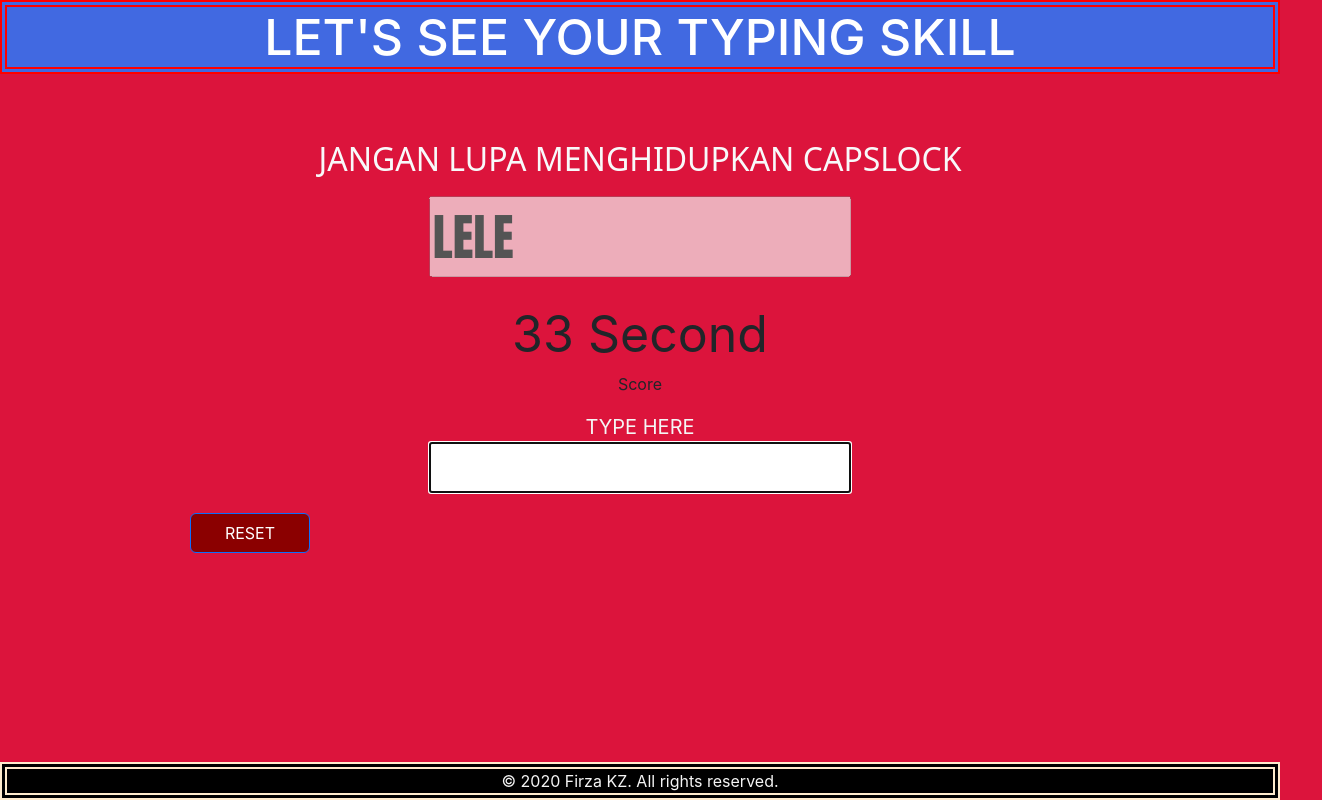
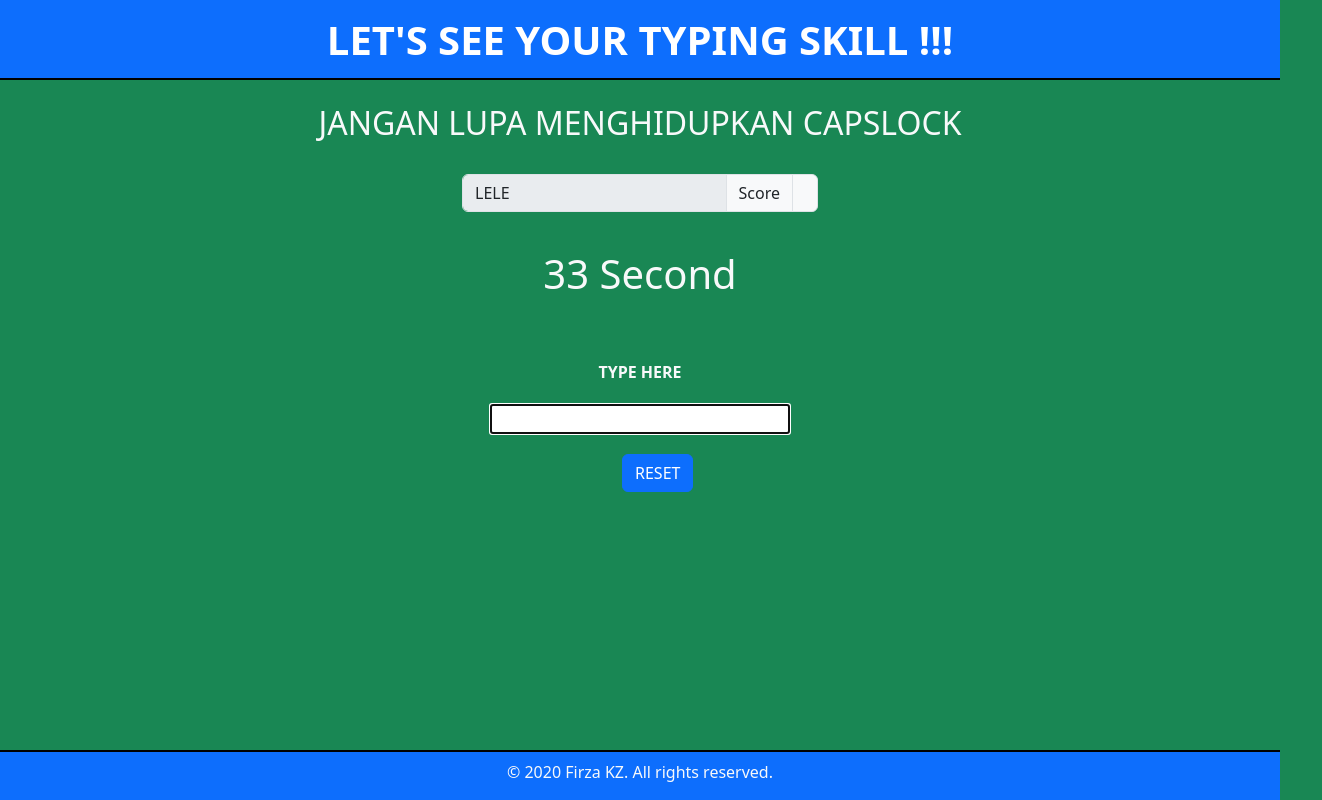
Before and after one commit to portfoliosaya/typing, a plain HTML site: page index.html in a window 1280 px wide. Both pictures are taken after a click on the button "START". Shown: the whole page, 1322 px wide, since content can reach past the window. Drawn offline with nearby package versions, Linux system fonts and the light colour scheme.

Commit message:
typing ninja yang baru

```diff
--- a/index.html
+++ b/index.html
@@ -1,57 +1,66 @@
 <!DOCTYPE html>
 <html lang="en">
-<head>
-    <meta charset="UTF-8">
-    <meta name="viewport" content="width=device-width, initial-scale=1.0">
-    <link rel="icon" href="icon.jpg">
+  <head>
+    <meta charset="UTF-8" />
+    <meta name="viewport" content="width=device-width, initial-scale=1.0" />
+    <link href="https://cdn.jsdelivr.net/npm/bootstrap@5.3.3/dist/css/bootstrap.min.css" rel="stylesheet" integrity="sha384-QWTKZyjpPEjISv5WaRU9OFeRpok6YctnYmDr5pNlyT2bRjXh0JMhjY6hW+ALEwIH" crossorigin="anonymous" />
+    <link rel="stylesheet" href="style.css" />
+    <link rel="icon" href="icon.jpg" />
     <title>Typing Ninja</title>
-    <link rel="stylesheet" href="style.css">
-    <link href="https://cdn.jsdelivr.net/npm/bootstrap@5.3.3/dist/css/bootstrap.min.css" rel="stylesheet" integrity="sha384-QWTKZyjpPEjISv5WaRU9OFeRpok6YctnYmDr5pNlyT2bRjXh0JMhjY6hW+ALEwIH" crossorigin="anonymous" />
+  </head>
+  <audio id="myMusic" class="d-none" controls autoplay>
+    <source src="st.mp3" type="audio/mpeg" />
+    Your browser does not support the audio element.
+  </audio>
+  <body class="bg-success">
+    <section id="title">
+      <div class="container-fluid">
+        <div class="row text-center text-bg-dark fs-5 fw-bold" style="height: 80px">
+          <div class="col-sm-12 bg-primary h-100" style="border-bottom: 2px solid black">
+            <h1 class="fw-bold mt-3">LET'S SEE YOUR TYPING SKILL !!!</h1>
+          </div>
+        </div>
+      </div>
+    </section>
+    <!-- SECTION KONTEN -->
+    <div class="container text-center fw-bold">
+      <div class="row text-light fw-bold justify-content-center">
+        <div class="col-12 my-4">
+          <h2 class="text-uppercase">Jangan Lupa Menghidupkan Capslock</h2>
+        </div>
+        <div class="col-md-4">
+          <div class="input-group">
+            <input type="text" class="form-control" aria-label="Dollar amount (with dot and two decimal places)" id="soal" disabled />
+            <span class="input-group-text">Score</span>
+            <span class="input-group-text score" id="skor" value="0"></span>
+          </div>
+        </div>
+        <h1 class="waktu" id="demo" class="ukuranW"></h1>
 
-</head>
-<audio id ="myMusic" controls autoplay>
-    <source src="st.mp3" type="audio/mpeg">
-  Your browser does not support the audio element.
-  </audio>
-<body class="body">
-    <div class="title">
-        <h1 class="nav">LET'S SEE YOUR TYPING SKILL</h1>
+        <div class="col-md-12 mt-5">
+          <label for="jawab" class="margintop">TYPE HERE</label>
+        </div>
+        <div class="col-md-12">
+          <input type="text" name="jawab" class="input-huruf" id="jawaban" />
+        </div>
+        <div class="col-md-4 justify-content-center align-items-center" style="margin-top: 20px">
+          <button id="reset" class="btn btn-primary ml-reset" style="color: white; margin-left: 160px">
+            <a href="" onclick="location.reload()" style="text-decoration: none; color: white">RESET</a>
+          </button>
+          <button class="btn btn-primary" id="start">START</button>
+          <button class="btn btn-primary my-3 m-5" id="back"><a href="https://portfoliosaya.github.io/firza/#portfolio" style="text-decoration: none; color: white">BACK</a></button>
+        </div>
+      </div>
     </div>
-    <div class="container text-center" style="margin-top: 80px;">
-        <div class="row">
-            <h2 class="text-light text-bold">JANGAN LUPA MENGHIDUPKAN CAPSLOCK</h2>
+    <!-- FOOTER -->
+    <div class="container-fluid border-top border-black border-2 fixed-bottom">
+      <div class="row bg-primary text-light text-center">
+        <div class="col-md-12 mt-2">
+          <p>© 2020 Firza KZ. All rights reserved.</p>
         </div>
+      </div>
     </div>
-    <div class="konten">
-        <input class="soal" id="soal" type="text" disabled></input>
-        <div class="waktu" id="demo" class="ukuranW"></div>
-        <div> Score </div>
-        <p type="text" id="skor" value="0" class="ukuranW"></p>
-        <label for="jawab">TYPE HERE</label><br>
-        <input class="jawaban text-uppercase" id="jawaban" type="text" name="jawab" rows="3">
-        </input>
-        <div class="row">
-            <div class="col-12 ml-10 ml-reset">
-                <button id="reset" class="btn btn-primary ml-reset" style="color: white; margin-left: 160px;">
-                    <a href="" onclick="location.reload()" style="text-decoration: none; color:white">RESET</a>
-                </button>
-            </div>
-            <div class="col mb-3" style="margin-left: 80px;">
-                <button id="start" class="btn btn-primary" style="color: white;">START</button>
-            </div>
-            <div class="col" style="margin-left: 75px;">
-                <button id="back" class="btn btn-primary" style="color: white;">
-                    <a href="https://portfoliosaya.github.io/firza/#portfolio" style="text-decoration: none; color:white">BACK</a>
-                </button>
-            </div>
-        </div>
-    </div>
-    <div class="footer">
-        <footer class="nav2"> © 2020 Firza KZ.  All rights reserved.</footer>
-    </div>
-    <script src="index.js">
-    </script>
+    <script src="script.js"></script>
     <script src="https://cdn.jsdelivr.net/npm/bootstrap@5.3.3/dist/js/bootstrap.bundle.min.js" integrity="sha384-YvpcrYf0tY3lHB60NNkmXc5s9fDVZLESaAA55NDzOxhy9GkcIdslK1eN7N6jIeHz" crossorigin="anonymous"></script>
-
-</body>
+  </body>
 </html>
--- /dev/null
+++ b/script.js
@@ -0,0 +1,102 @@
+let kata = [
+  "KUDA",
+  "AYAM",
+  "SAPI",
+  "SINGA",
+  "MACAN",
+  "KELEDAI",
+  "GAJAH",
+  "BUAYA",
+  "ULAR",
+  "TIKUS",
+  "KUCING",
+  "SEMUT",
+  "KUDANIL",
+  "JERAPAH",
+  "RUSA",
+  "KIJANG",
+  "HIENA",
+  "HIU",
+  "PAUS",
+  "PARE",
+  "BANTENG",
+  "DOMBA",
+  "KAMBING",
+  "CHEETAH",
+  "ELANG",
+  "GODZILLA",
+  "GORILLA",
+  "LELE",
+  "LOHAN",
+  "LEOPARD",
+];
+let buttonStart = document.getElementById("start");
+let temp = "";
+let random = Math.floor(Math.random() * 29);
+let jawaban = document.getElementById("jawaban");
+let soal = document.getElementById("soal");
+let hasil = 0;
+let vol = document.getElementById("myMusic");
+let backButton = document.getElementById("back");
+let reset = document.getElementById("reset");
+
+vol.volume = 0;
+
+reset.style.display = "none";
+
+// function goBack() {
+//   window.location.href = "/firzaportfolio/index.html#portfolio";
+// }
+
+if (location.reload) {
+  soal.value = "               ";
+  jawaban.value = "";
+}
+
+buttonStart.onclick = function start() {
+  document.getElementById("jawaban").focus();
+  vol.volume = 0.5;
+  buttonStart.style.display = "none";
+  document.getElementById("back").style.display = "none";
+  reset.style.display = "block";
+  timer();
+  let acak = random;
+  document.getElementById("soal").value = kata[acak];
+  return;
+};
+
+jawaban.oninput = function cek() {
+  if (jawaban.value === soal.value) {
+    soal.value = kata[Math.floor(Math.random() * 29)];
+    jawaban.value = "";
+
+    document.getElementById("skor").innerHTML = ++hasil;
+    return;
+  }
+};
+
+function timer() {
+  var seconds = 35;
+  var x = setInterval(function () {
+    seconds--;
+    document.getElementById("demo").innerHTML = seconds + " Second";
+    if (seconds === 0) {
+      clearInterval(x);
+      document.getElementById("demo").innerHTML = "Time's Up";
+      document.getElementById("jawaban").disabled = true;
+
+      if (hasil <= 20) {
+        alert(`Newbie Score Anda ${hasil}`);
+        soal.value = "                ";
+      } else if (hasil > 20 && hasil < 27) {
+        alert(`Good Job Score Anda ${hasil}`);
+        soal.value = "                ";
+      } else {
+        alert(`Pro Score Anda ${hasil}`);
+        soal.value = "                ";
+      }
+      location.reload();
+      soal.value = "                    ";
+    }
+  }, 1000);
+}
--- a/style.css
+++ b/style.css
@@ -1,124 +1,21 @@
-.body {
-  background-color: crimson;
+* {
+  padding: 0px;
+  margin: 0px;
 }
 
-.title {
-  overflow: hidden;
-  position: fixed;
-  top: 0;
-  height: 150px;
-  width: 100%;
-  left: 0;
-  text-align: center;
-}
-.konten {
-  font-family: -apple-system, BlinkMacSystemFont, "Segoe UI", Roboto, Oxygen, Ubuntu, Cantarell, "Open Sans", "Helvetica Neue", sans-serif;
-  top: 320px;
-  text-align: center;
-  width: 100%;
-  padding-top: 10px;
+.input-huruf {
+  height: 30px;
+  width: 300px;
 }
 
-.konten label {
-  font-size: 20px;
-  color: whitesmoke;
-}
-
-.konten textarea,
-.konten input {
-  font-size: 30px;
+.margintop {
+  margin-top: 100px;
   margin-bottom: 20px;
-  width: 33%;
-}
-
-.konten button {
-  background-color: darkred;
-  width: 120px;
-  height: 40px;
-}
-#skor {
-  font-family: Impact, Haettenschweiler, "Arial Narrow Bold", sans-serif;
-  font-size: 20px;
-}
-
-.nav {
-  display: flex;
-  justify-content: center;
-  font-family: -apple-system, BlinkMacSystemFont, "Segoe UI", Roboto, Oxygen, Ubuntu, Cantarell, "Open Sans", "Helvetica Neue", sans-serif;
-  font-size: 50px;
-  color: white;
-  border: 7px double red;
-  background-color: royalblue;
-  margin: 0;
-}
-.div2 {
-  overflow: hidden;
-  background-color: transparent;
-  position: fixed;
-  top: 190px;
-  width: 100%;
-  left: 0;
-  text-align: center;
-}
-
-.nav2 {
-  font-family: -apple-system, BlinkMacSystemFont, "Segoe UI", Roboto, Oxygen, Ubuntu, Cantarell, "Open Sans", "Helvetica Neue", sans-serif;
-  color: whitesmoke;
-  border: 7px double blanchedalmond;
-  background-color: black;
-  margin: 0;
-}
-.footer {
-  overflow: hidden;
-  background-color: #333;
-  position: fixed;
-  bottom: 0%;
-  width: 100%;
-  left: 0;
-  text-align: center;
-}
-.button {
-  width: 20%;
 }
 
 .waktu {
-  font-size: 50px;
+  margin-top: 170px;
+  display: flex;
+  flex-direction: column;
+  position: absolute;
 }
-
-.ml-reset {
-  margin-left: 30px;
-  z-index: 1;
-  margin-bottom: 20px;
-}
-
-#soal {
-  font-family: Impact, Haettenschweiler, "Arial Narrow Bold", sans-serif;
-  font-size: 50px;
-}
-
-.ukuranW {
-  color: white;
-  font-size: 5px;
-}
-
-@media screen and (max-width: 500px) {
-  .nav {
-    font-size: 40px;
-  }
-
-  #jawaban {
-    width: 300px;
-  }
-
-  #soal {
-    width: 300px;
-  }
-}
-
-@media screen and (min-width: 1000px) {
-  .ml-reset {
-    margin-left: 30px;
-    z-index: 1;
-    margin-bottom: 20px;
-  }
-}
```
